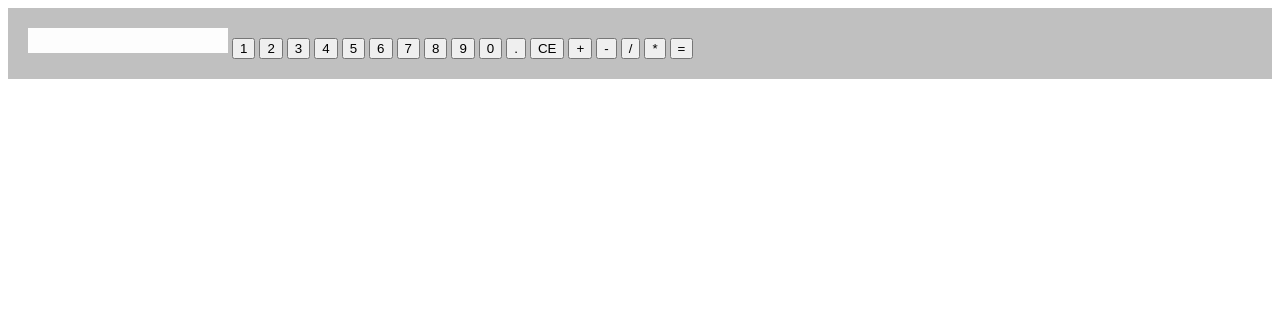
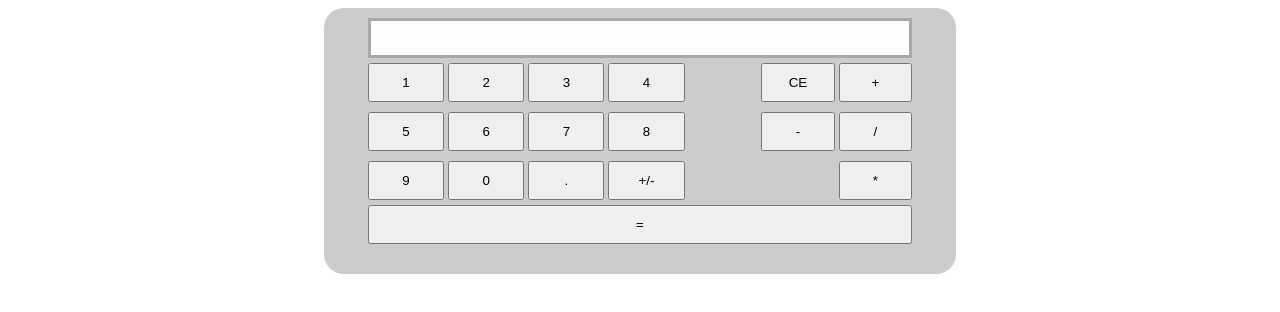
Before and after one commit to beck410/calculator, a website: page index.html in a window 1280 px wide. Drawn offline with Linux system fonts and the light colour scheme.

Commit message:
plus/minus button added

```diff
--- a/css/main.css
+++ b/css/main.css
@@ -1,10 +1,75 @@
-span{
-  width:200px;
-  height:25px;
+* {
+  box-sizing: border-box;
+}
+
+.display{
+  width:87.5%;
+  height:40px;
   background:#fdfdfd;
-  display:inline-block;
+  display:block;
+  margin: 0 auto;
+  padding: 10px 0;
+  border: 3px solid darkgrey;
 }
-div{
-  padding:20px;
-  background:silver;
+.calculator {
+  width: 50%;
+  padding: 10px 5px 30px 5px;
+  margin: 0 auto;
+  background: #ccc;
+  text-align: center;
+  border-radius: 20px;
 }
+
+.calc-buttons {
+  width: 87.5%;
+  margin: 0 auto;
+}
+
+.number-buttons .button {
+  width: 20%;
+  margin: 5px 0;
+}
+
+.button {
+  padding: 10px 10px;
+}
+
+.operator-buttons .button {
+  width: 45%;
+  margin: 5px 0;
+}
+
+.operator-buttons {
+  float: right;
+  width: 30%;
+  text-align: right;
+}
+
+.number-buttons {
+  float:left;
+  width: 70%;
+  text-align: left;
+}
+
+.equal {
+  width: 100%;
+  display: inline;
+}
+
+.cf:before,
+.cf:after {
+    content: " "; /* 1 */
+    display: table; /* 2 */
+}
+
+.cf:after {
+    clear: both;
+}
+
+/**
+ * For IE 6/7 only
+ * Include this rule to trigger hasLayout and contain floats.
+ */
+.cf {
+    *zoom: 1;
+}
--- a/index.html
+++ b/index.html
@@ -7,25 +7,32 @@
     <link rel="stylesheet" href="css/main.css"><title>Calculator</title>
   </head>
   <body>
-    <div class='calculator'>
+    <div class='calculator cf'>
       <span class='display'></span>
-      <input type='button' value='1' class='1'></input>
-      <input type='button' value='2' class='2'></input>
-      <input type='button' value='3' class='3'></input>
-      <input type='button' value='4' class='4'></input>
-      <input type='button' value='5' class='5'></input>
-      <input type='button' value='6' class='6'></input>
-      <input type='button' value='7' class='7'></input>
-      <input type='button' value='8' class='8'></input>
-      <input type='button' value='9' class='9'></input>
-      <input type='button' value='0' class='0'></input>
-      <input type='button' value='.' class='.'></input>
-      <input type='button' value='CE' class='CE'></input>
-      <input type='button' value='+' class='+'></input>
-      <input type='button' value='-' class='-'></input>
-      <input type='button' value='/' class='/'></input>
-      <input type='button' value='*' class='*'></input>
-      <input type='button' value='=' class='='></input>
+      <div class = "calc-buttons cf">
+        <div class="number-buttons">
+          <input type='button' value='1' class='1 button'></input>
+          <input type='button' value='2' class='2 button'></input>
+          <input type='button' value='3' class='3 button'></input>
+          <input type='button' value='4' class='4 button'></input>
+          <input type='button' value='5' class='5 button'></input>
+          <input type='button' value='6' class='6 button'></input>
+          <input type='button' value='7' class='7 button'></input>
+          <input type='button' value='8' class='8 button'></input>
+          <input type='button' value='9' class='9 button'></input>
+          <input type='button' value='0' class='0 button'></input>
+          <input type='button' value='.' class='dot button'></input>
+          <input type='button' value='+/-' class='plus-minus button'></input>
+        </div>
+        <div class="operator-buttons">
+          <input type='button' value='CE' class='clear button'></input>
+          <input type='button' value='+' class='plus button'></input>
+          <input type='button' value='-' class='subtract button'></input>
+          <input type='button' value='/' class='division button'></input>
+          <input type='button' value='*' class='times button'></input>
+        </div>
+        <input type='button' value='=' class='equal button'></input>
+      </div>
     </div>
     <script src="bower_components/jquery/dist/jquery.js"></script>
     <script src='js/main.js'></script>
--- a/js/main.js
+++ b/js/main.js
@@ -36,7 +36,13 @@ $().ready(function(){
         }
         else if(input === 'CE'){
           calc.display(' ');
-        } else {
+        } else if(input === '+/-'){
+          if(calc.display().charAt(0) !== "-"){
+            calc.display("-"+calc.display());
+          } else {
+            calc.display(Math.abs(calc.display()));
+          }
+        }else {
         switch(calc.operator){
           case '+':
             calc.total = +calc.total + +calc.display();
```
Also changed, not shown: spec/test.js (+47 -0 lines).
